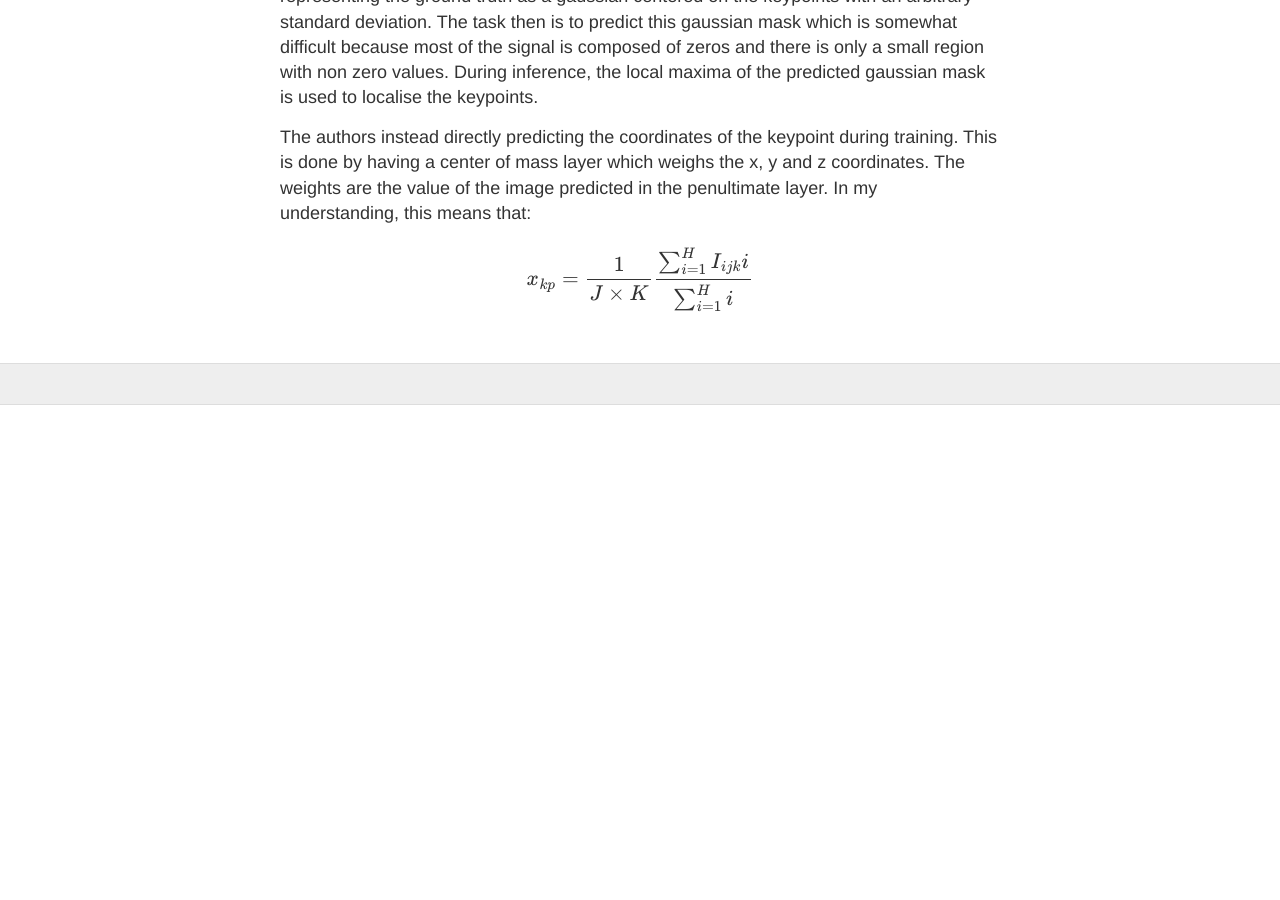
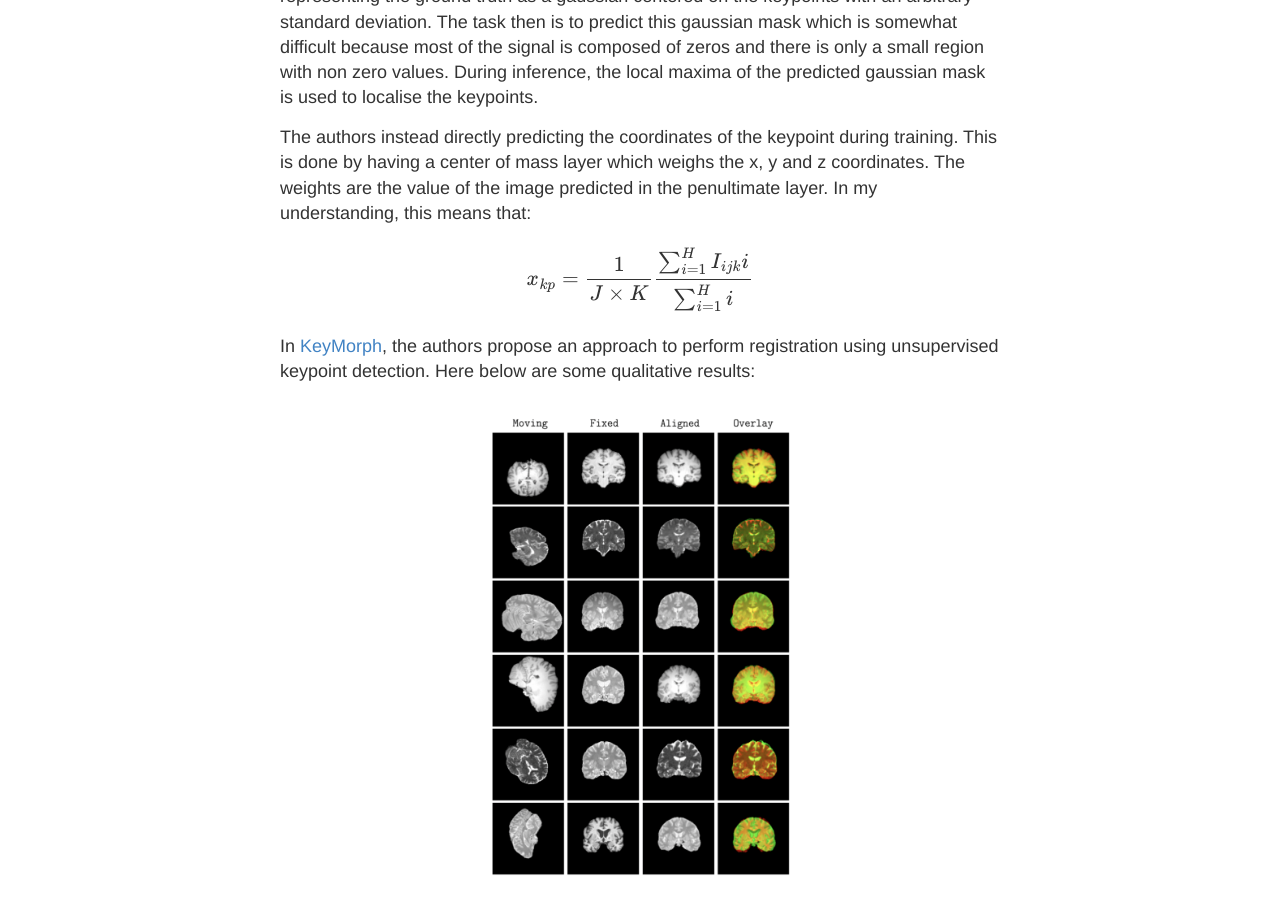
Before and after one commit to lmanan/lmanan.github.io, a Jekyll site: the page built from _posts/2021-05-03-Key-Morph-Unsupervised-Keypoint-Detection.md, in a window 1280 px wide and 900 px high, scrolled down 653 px. Built offline with Jekyll 4.4.1, drawn with Linux system fonts in a browser that asks for light colours; formulas are drawn with MathJax 3; a script that is not in the unit is left out; before the commit the page ends 1058 px from its top, so only the background shows below that.

Commit message:
add image

```diff
--- a/_posts/2021-05-03-Key-Morph-Unsupervised-Keypoint-Detection.md
+++ b/_posts/2021-05-03-Key-Morph-Unsupervised-Keypoint-Detection.md
@@ -18,3 +18,7 @@ The authors instead directly predicting the coordinates of the keypoint during t
 $$
 x_{kp} = \frac{1}{J \times K} \frac{\sum^{H}_{i=1} I_{ijk} i}{\sum^{H}_{i=1} i}
 $$
+
+In [KeyMorph](https://openreview.net/pdf?id=OrNzjERFybh), the authors propose an approach to perform registration using unsupervised keypoint detection. Here below are some qualitative results:
+
+<p><figure><img src="/images/2021-05-03/keymorph-qualitative.png" alt=""/></figure></p>
```
Also changed, not shown: images/2021-05-03/keymorph-qualitative.png (added).
